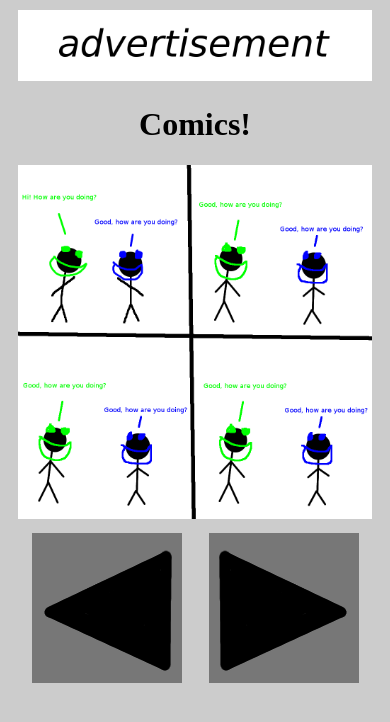
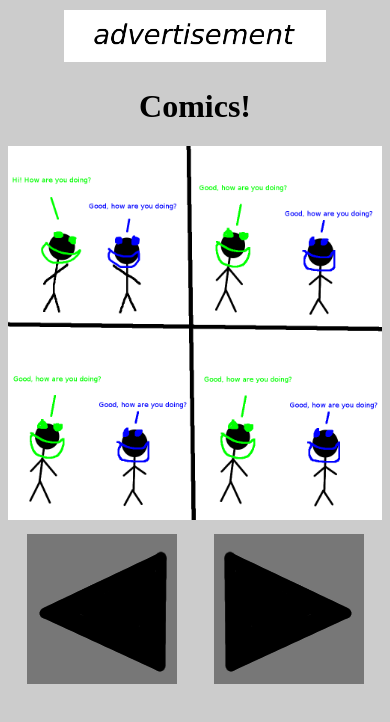
Before and after one commit to Zayah117/comic-project, a plain HTML site: page index.html in a window 390 px wide. Drawn offline with nearby package versions, Linux system fonts and the light colour scheme.

Commit message:
Work on adding media queries

```diff
--- a/index.html
+++ b/index.html
@@ -12,17 +12,19 @@
 	</head>
 	<body>
 		<div class="container">
-			<div class="box">
+			<div id="ad-box" class="box">
 				<img class="img-responsive" src="images/other/advertisement.png" alt="ads">
 			</div>
-			<div class="box">
+			<div id="heading-box" class="box">
 				<h1>Comics!</h1>
+			</div>
+			<div id="comic-box" class="box">
 				<img id="current-comic" class="img-responsive" src="images/comics/comic-1.png" alt="comic">
 			</div>
-			<div class="box button-view">
+			<div id="left-box" class="box button-view">
 				<img id="left-button" class="img-responsive button" src="images/buttons/button-left.png" alt="left button">
 			</div>
-			<div class="box button-view">
+			<div id="left-box" class="box button-view">
 				<img id="right-button" class="img-responsive button" src="images/buttons/button-right.png" alt="right button">
 			</div>
 		</div>
--- a/style.css
+++ b/style.css
@@ -10,6 +10,9 @@
 	margin: 10px;
 	display: flex;
 	flex-wrap: wrap;
+	max-width: 800px;
+	margin-left: auto;
+	margin-right: auto;
 }
 
 .box {
@@ -26,12 +29,27 @@
 	min-width: 10px;
 }
 
-.current-comic{
-
-}
-
 .button {
 	display: block;
 	margin-left: auto;
 	margin-right: auto;
 }
+
+#ad-box {
+	width: 70%;
+	max-width: 500px;
+	margin: 0 auto;
+}
+
+#comic-box {
+	max-width: 500px;
+	margin: 0 auto;
+}
+
+@media screen and (min-width: 850px) {
+	#ad-box {order: 1;}
+	#heading-box {order: 2;}
+	#left-box {order: 3;}
+	#comic-box {order: 4;}
+	#right-box {order: 5;}
+}
```
